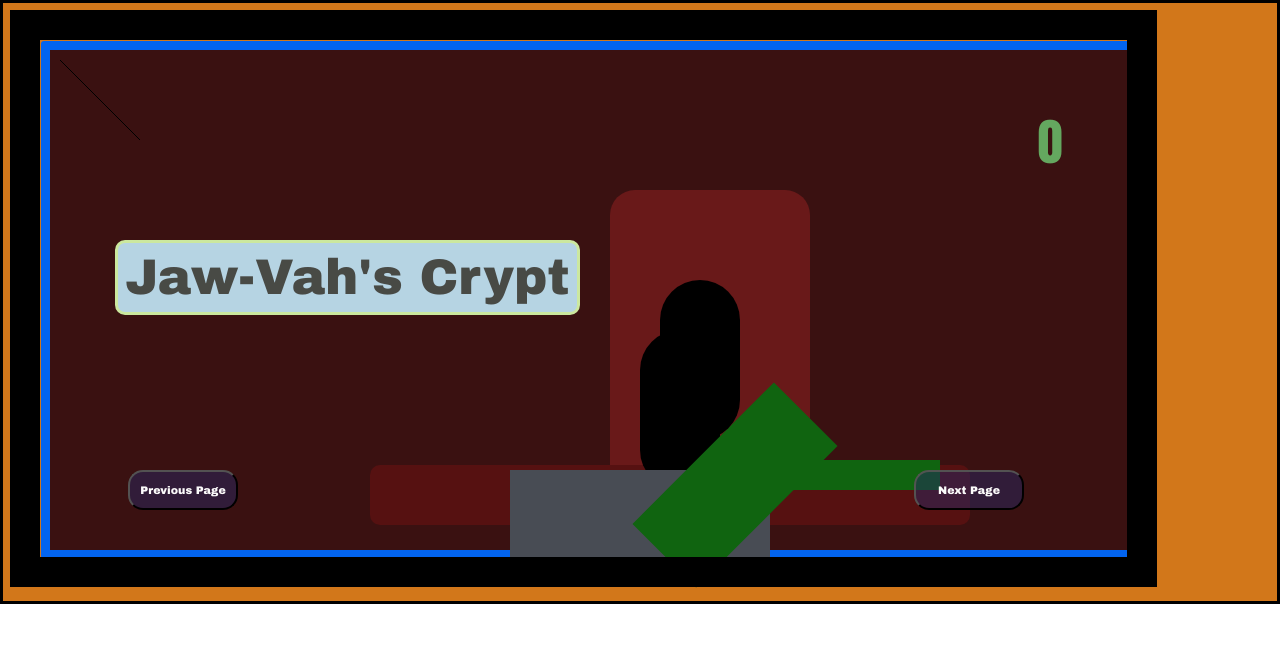
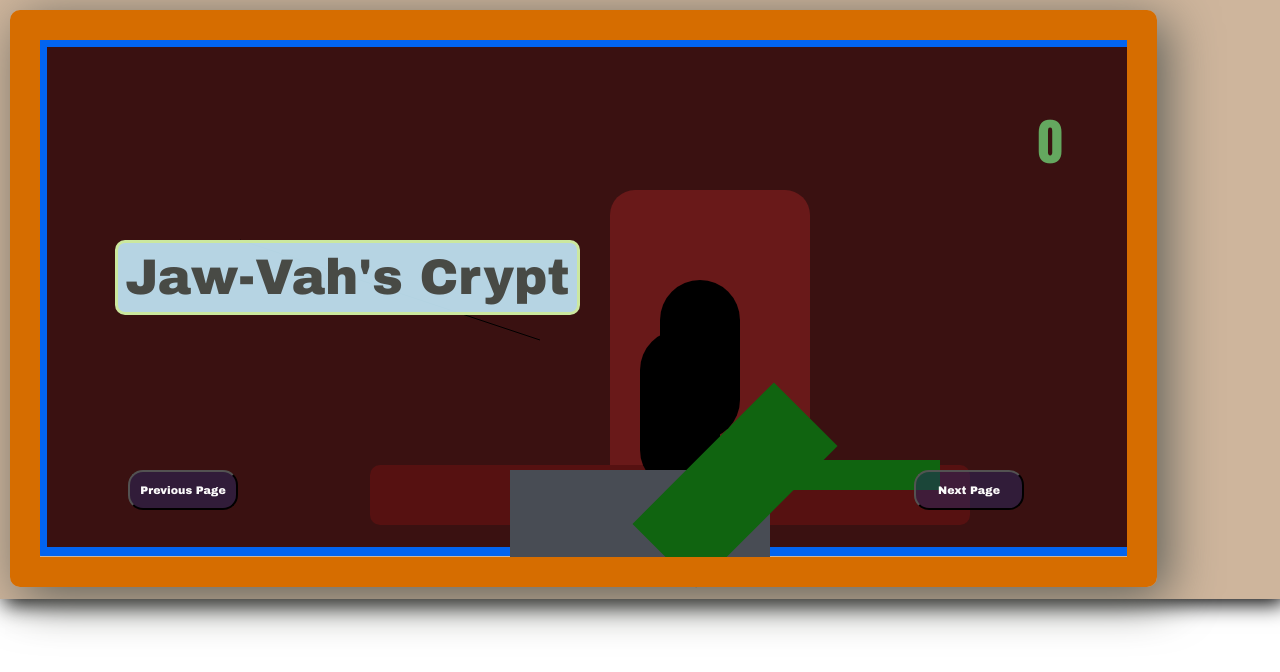
Before and after one commit to tiller1010/storybook, a React (Create React App) app: page / in a window 1280 px wide. Shown: the top 672 px of the page. Built offline with nearby package versions, Linux system fonts and the light colour scheme.

Commit message:
parent state now controls canvas props allowing for independent canvas drawings

```diff
--- a/src/App.css
+++ b/src/App.css
@@ -1,7 +1,7 @@
 #border{
-  border:solid black;
-  background-color: #d2771a;
+  background-color: #ceb59c;
   z-index:3;
+  box-shadow: 5px 5px 20px black;
 }
 
 .frame{
--- a/src/App.js
+++ b/src/App.js
@@ -55,6 +55,7 @@ class Page extends Component{
                 <div id='block9' className='blocks'></div>
                 <div id='block10' className='blocks'></div>
             </div>
+            <Canvas pageNumber={this.state.currentPage}/>
       </div>
     );
   }
@@ -65,7 +66,6 @@ class App extends Component {
     return (
       <div>
       <Page/>
-      <Canvas className="canvas"/>
     </div>
     );
   }
--- a/src/canvas.css
+++ b/src/canvas.css
@@ -2,6 +2,8 @@ Canvas{
   position: absolute;
   top:10px;
   left:10px;
-  border:solid black;
+  border:solid #d66d00;
   border-width:30px;
+  border-radius: 10px;
+  box-shadow: 10px 10px 50px #5e5f58;
 }
--- a/src/canvas.js
+++ b/src/canvas.js
@@ -2,23 +2,45 @@ import React, { Component } from 'react';
 import './canvas.css';
 
 class Canvas extends Component{
+  componentDidMount(){
+    this.updateCanvas();
+  }
 
-  componentDidMount() {
+  componentDidUpdate() {
     this.updateCanvas();
   }
 
   updateCanvas() {
     const canvas = this.refs.canvas;
     const ctx = canvas.getContext("2d");
-    ctx.beginPath();
-    ctx.moveTo(100,100);
-    ctx.lineTo(20,20);
-    ctx.stroke();
+    if(this.props.pageNumber==='title'){
+      ctx.clearRect(0,0,canvas.width,canvas.height);
+      ctx.beginPath();
+      ctx.moveTo(500,300);
+      ctx.lineTo(200,200);
+      ctx.stroke();
+    }
+    if(this.props.pageNumber==='one'){
+      ctx.clearRect(0,0,canvas.width,canvas.height);
+      ctx.beginPath();
+      ctx.moveTo(100,100);
+      ctx.lineTo(20,20);
+      ctx.stroke();
+    }
+    if(this.props.pageNumber==='two'){
+      ctx.clearRect(0,0,canvas.width,canvas.height);
+      ctx.beginPath();
+      ctx.moveTo(100,100);
+      ctx.lineTo(20,200);
+      ctx.stroke();
+    }
   }
 
   render(){
     return(
+      <div>
         <canvas ref="canvas" height="517" width="1087"></canvas>
+      </div>
     );
   }
 }
```
